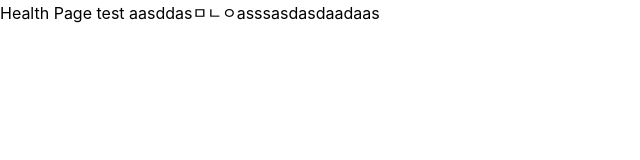
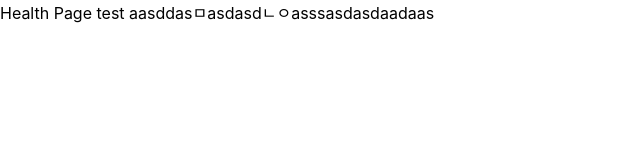
Before and after one commit to Ryanromaris/ForFingerPrincess, a Next.js app: page /health in a window 1280 px wide. Shown: the top 160 px of the page, without its empty margins (0-640 px from the left). Built offline with nearby package versions, Linux system fonts and the light colour scheme.

Commit message:
feat(asd): dtest

```diff
--- a/src/pages/health/index.tsx
+++ b/src/pages/health/index.tsx
@@ -1,5 +1,5 @@
 const HealthPage = () => {
-	return <>Health Page test aasddasㅁㄴㅇasssasdasdaadaas</>;
+	return <>Health Page test aasddasㅁasdasdㄴㅇasssasdasdaadaas</>;
 };
 
 export default HealthPage;
```
